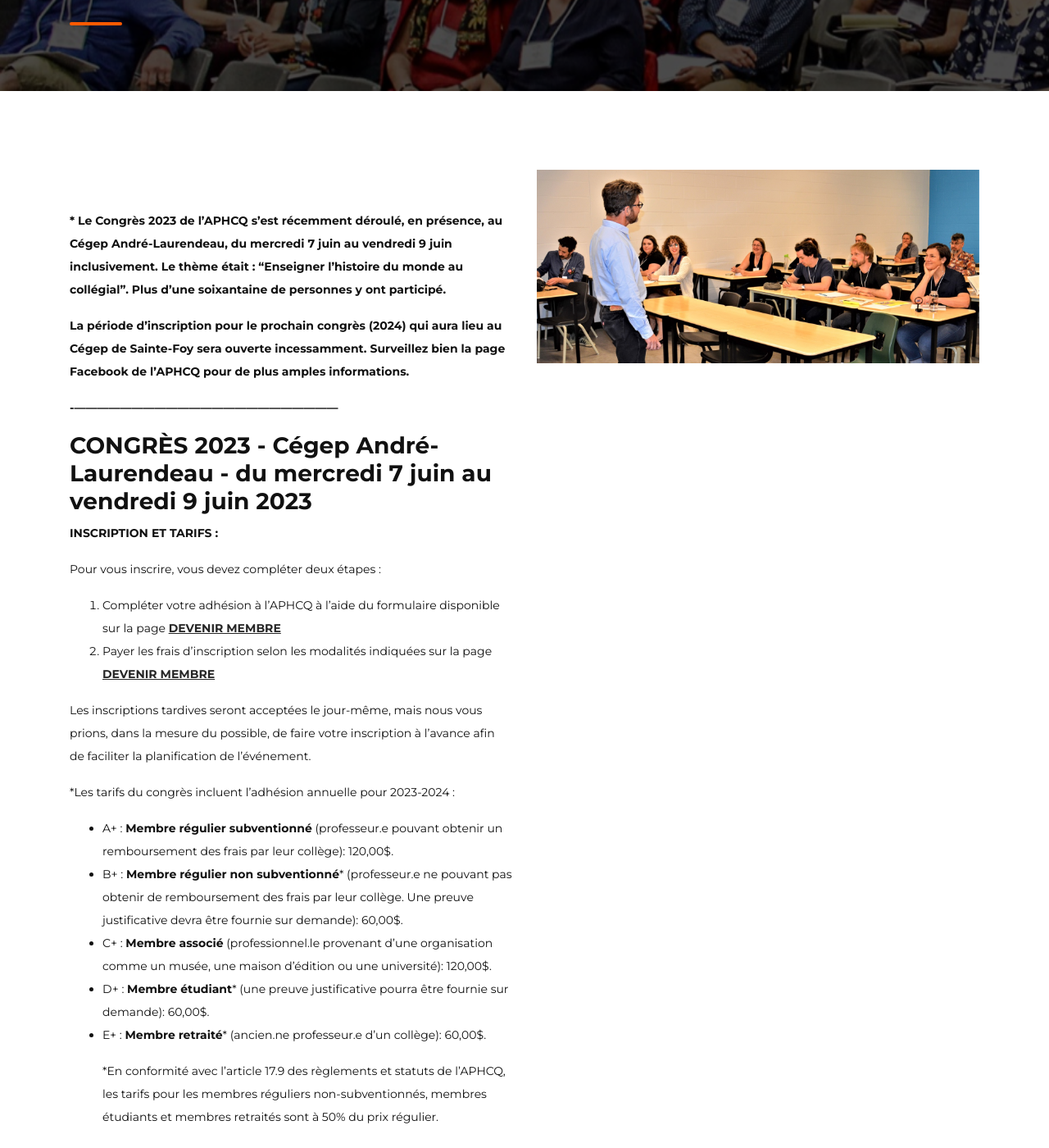
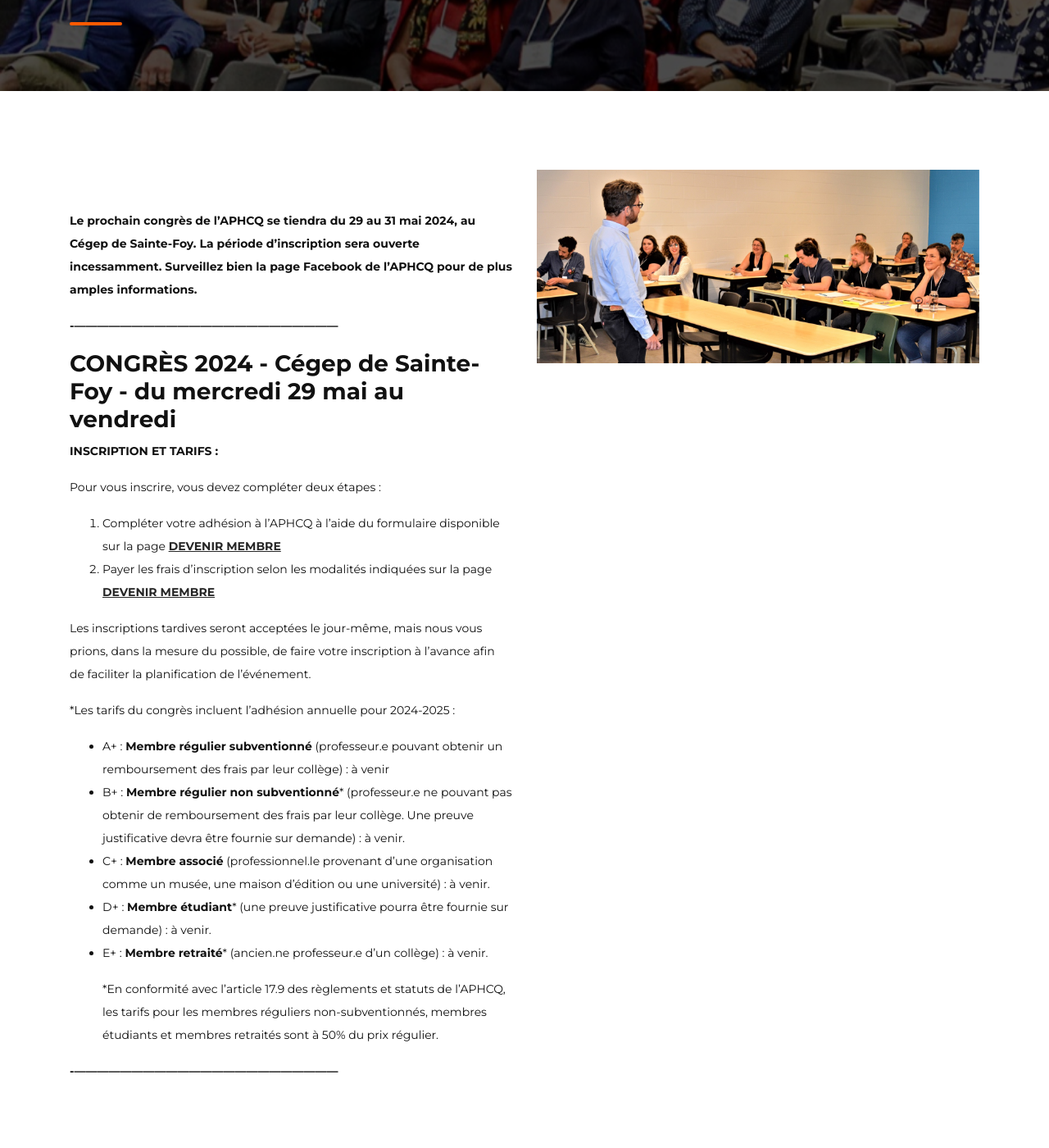
Before and after one commit to aphcq-association/site-web, a Jekyll site: the page built from docs/congres.html, in a window 1280 px wide and 1400 px high, scrolled down 326 px. Shown: the whole window at 82% size. Built offline with Jekyll 4.4.1, drawn with Linux system fonts in a browser that asks for light colours; some of the changed text lies outside the part shown.

Commit message:
Update Pages “congres”

```diff
--- a/docs/congres.html
+++ b/docs/congres.html
@@ -1,17 +1,15 @@
 ---
 layout: page_texte
-titre: CONGRÈS 2024 - Cégep de Sainte-Foy - Plus de détails à venir
+titre: CONGRÈS 2024 - Cégep de Sainte-Foy - du 29 au 31 mai 2024
 image_top: /media/photo_bandeau_public_cvm2017.jpg
 image_droite:
   - image: /media/photo_atelier_stjerome2019.jpg
 ---
-**\* Le Congrès 2023 de l'APHCQ s'est récemment déroulé, en présence, au Cégep André-Laurendeau, du mercredi 7 juin au vendredi 9 juin inclusivement. Le thème était : "Enseigner l'histoire du monde au collégial". Plus d'une soixantaine de personnes y ont participé.**
-
-**La période d'inscription pour le prochain congrès (2024) qui aura lieu au Cégep de Sainte-Foy sera ouverte incessamment. Surveillez bien la page Facebook de l'APHCQ pour de plus amples informations.**
+**Le prochain congrès de l'APHCQ se tiendra du 29 au 31 mai 2024, au Cégep de Sainte-Foy. La période d'inscription sera ouverte incessamment. Surveillez bien la page Facebook de l'APHCQ pour de plus amples informations.**
 
 **\----------------------------------------------------------------------**
 
-### **C﻿ONGRÈS 2023 - Cégep André-Laurendeau - du mercredi 7 juin au vendredi 9 juin 2023**
+### **C﻿ONGRÈS 2024 - Cégep de Sainte-Foy - du mercredi 29 mai au vendredi**
 
 **INSCRIPTION ET TARIFS :**
 
@@ -22,49 +20,14 @@
 
 Les inscriptions tardives seront acceptées le jour-même, mais nous vous prions, dans la mesure du possible, de faire votre inscription à l’avance afin de faciliter la planification de l’événement.
 
-\*Les tarifs du congrès incluent l’adhésion annuelle pour 2023-2024 :
+\*Les tarifs du congrès incluent l’adhésion annuelle pour 2024-2025 :
 
-* A+ : **Membre régulier subventionné** (professeur.e pouvant obtenir un remboursement des frais par leur collège): 120,00$.
-* B+ : **Membre régulier non subventionné***  (professeur.e ne pouvant pas obtenir de remboursement des frais par leur collège. Une preuve justificative devra être fournie sur demande):  60,00$.
-* C+ : **Membre associé** (professionnel.le provenant d’une organisation comme un musée, une maison d’édition ou une université): 120,00$.
-* D+ : **Membre étudiant*** (une preuve justificative pourra être fournie sur demande): 60,00$.
-* E+ : **Membre retraité*** (ancien.ne professeur.e d’un collège): 60,00$.
+* A+ : **Membre régulier subventionné** (professeur.e pouvant obtenir un remboursement des frais par leur collège) : à venir
+* B+ : **Membre régulier non subventionné***  (professeur.e ne pouvant pas obtenir de remboursement des frais par leur collège. Une preuve justificative devra être fournie sur demande) :  à venir.
+* C+ : **Membre associé** (professionnel.le provenant d’une organisation comme un musée, une maison d’édition ou une université) : à venir.
+* D+ : **Membre étudiant*** (une preuve justificative pourra être fournie sur demande) : à venir.
+* E+ : **Membre retraité*** (ancien.ne professeur.e d’un collège) : à venir.
 
   \*En conformité avec l'article 17.9 des règlements et statuts de l'APHCQ, les tarifs pour les membres réguliers non-subventionnés, membres étudiants et membres retraités sont à 50% du prix régulier.
 
 **\----------------------------------------------------------------------**
-
-**H﻿ORAIRE SOMMAIRE DU CONGRÈS : "ENSEIGNER L'HISTOIRE DU MONDE AU COLLÉGIAL"**
-
-\
-**C﻿ONGRÈS**
-
-**M﻿ercredi 7 juin (rendez-vous au Marché Atwater) :**
-
-* 16h00 : Parcours urbain à parti du marché Atwater jusqu'au Canal Lachine. Discussion avec Steven High. Page à consulter préalable à ce parcours : <https://storytelling.concordia.ca/fr/projects-item/canal/>
-* 18h00 : Souper dans un restaurant sur le bord du Canal Lachine.
-
-**J﻿eudi 8 juin (au Cégep André-Laurendeau) :**
-
-* 9h00 : Accueil, café et viennoiseries
-* 9h30 : Mot d'ouverture
-* 9h45 : Conférence d'ouverture par Allan Greer : "La place du Québec dans l'histoire mondiale, 1600-1840".
-* 11h30 : dîner boite à lunch
-* 12h30 : Conférence par Thomas Vennes : "Terre de combat, terre d'extraction, terre de résistance : l'Afrique face au défi de la Première Guerre mondiale".
-* 14h00 : pause
-* 14h30 : Assembée générale annuelle de l'APHCQ (discussions, bilans et élections)
-* 17h00 : cocktail + lancement de manuel (CEC)*
-* 18h30 : vin d'honneur + lancement de manuel (Chenelière Éducation)*
-* 18h45 : souper-banquet
-
-  \*﻿Les maisons d'édition CEC, Chenelière Éducation, Fides et ERPI auront des kiosques pendant le congrès.
-
-\
-**V﻿endredi 9 juin (au Cégep André-Laurendeau) :**
-
-* 9﻿h00 : Accueil, café et viennoiseries
-* 9h15 : Table ronde sous le thème "Enseigner l'histoire du monde : quels défis nous attendent?"
-* 10h30 : pause
-* 10h45 : conférence de fermeture par Geneviève Dorais sur l'histoire de l'Amérique latine (titre à venir)
-* 12h30 : Mot de la fin
-* 12h45 : dîner boite à lunch pour emporter
```
